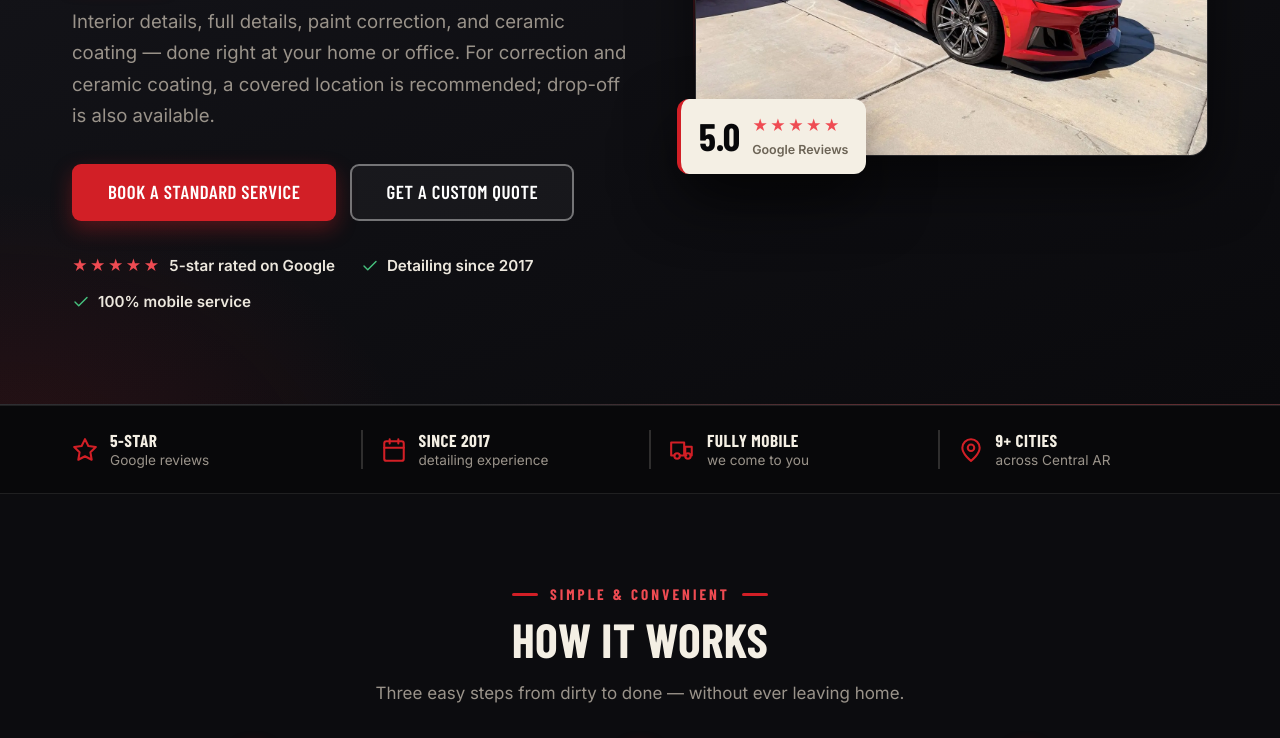
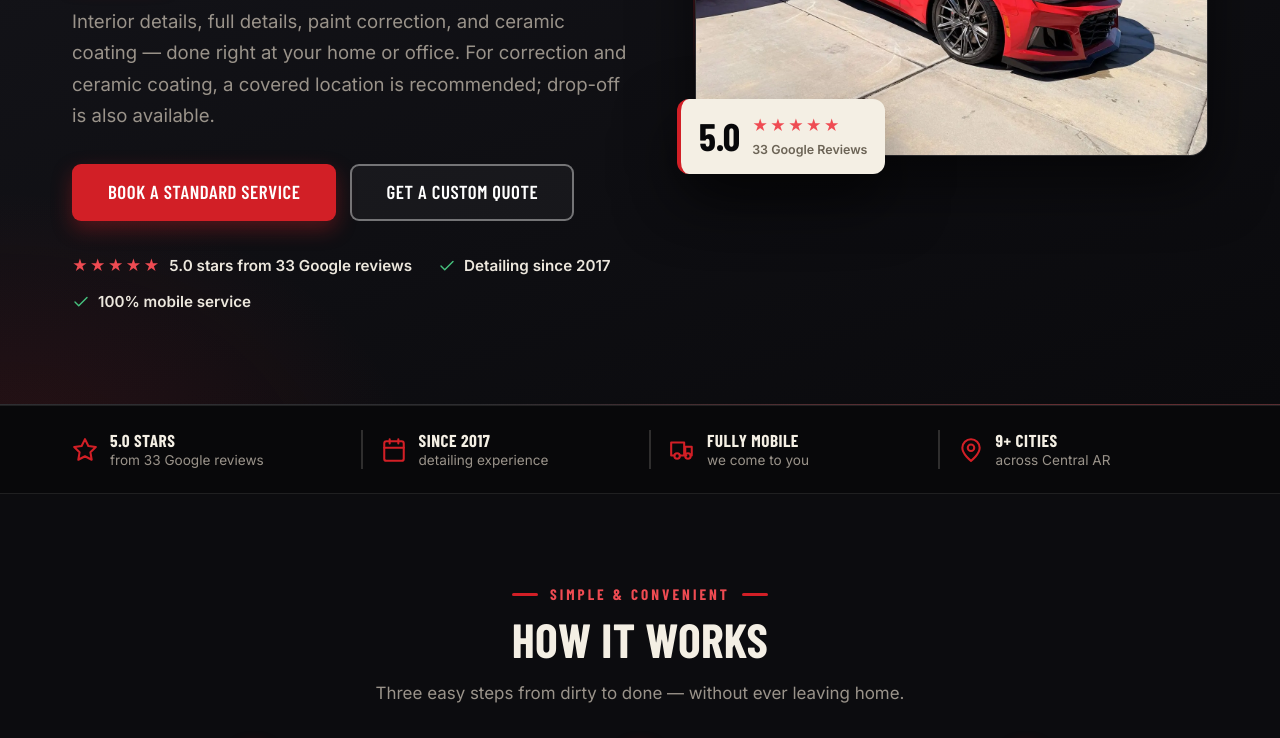
Before and after one commit to J-Rod98/tuff-bros-detailing, a website: page index.html in a window 1280 px wide. Shown: the part 540-1278 px from the top of the page. Drawn offline with nearby package versions, Linux system fonts and the light colour scheme; a script that the page names is missing.

Commit message:
Show Google review count on site

```diff
--- a/index.html
+++ b/index.html
@@ -202,7 +202,7 @@
         <a href="#quote" class="btn btn-outline-light btn-lg">Get a Custom Quote</a>
       </div>
       <ul class="hero-trust">
-        <li><span class="stars" aria-hidden="true">&#9733;&#9733;&#9733;&#9733;&#9733;</span> 5-star rated on Google</li>
+        <li><span class="stars" aria-hidden="true">&#9733;&#9733;&#9733;&#9733;&#9733;</span> 5.0 stars from 33 Google reviews</li>
         <li><svg class="icon tick" viewBox="0 0 24 24" aria-hidden="true"><path d="M20 6 9 17l-5-5"/></svg> Detailing since 2017</li>
         <li><svg class="icon tick" viewBox="0 0 24 24" aria-hidden="true"><path d="M20 6 9 17l-5-5"/></svg> 100% mobile service</li>
       </ul>
@@ -215,7 +215,7 @@
       <div class="hero-badge">
         <span class="hero-badge-score">5.0</span>
         <span class="stars" aria-hidden="true">&#9733;&#9733;&#9733;&#9733;&#9733;</span>
-        <span class="hero-badge-label">Google Reviews</span>
+        <span class="hero-badge-label">33 Google Reviews</span>
       </div>
     </div>
   </div>
@@ -226,7 +226,7 @@
   <div class="container trustbar-inner">
     <div class="tb-item">
       <svg class="icon" viewBox="0 0 24 24" aria-hidden="true"><path d="m12 2 3.09 6.26L22 9.27l-5 4.87 1.18 6.88L12 17.77l-6.18 3.24L7 14.14 2 9.27l6.91-1.01L12 2z"/></svg>
-      <span><strong>5-Star</strong> Google reviews</span>
+      <span><strong>5.0 stars</strong> from 33 Google reviews</span>
     </div>
     <div class="tb-item">
       <svg class="icon" viewBox="0 0 24 24" aria-hidden="true"><rect x="3" y="4" width="18" height="18" rx="2"/><path d="M16 2v4M8 2v4M3 10h18"/></svg>
@@ -530,7 +530,7 @@
       </li>
     </ul>
     <div class="trust-cta">
-      <a href="https://share.google/C6yQP4xu4Yk4qk89D" class="btn btn-outline" target="_blank" rel="noopener">Read Our Google Reviews</a>
+      <a href="https://share.google/C6yQP4xu4Yk4qk89D" class="btn btn-outline" target="_blank" rel="noopener">Read Our 33 Google Reviews</a>
       <a href="https://www.instagram.com/tuffbros/" class="btn btn-outline" target="_blank" rel="noopener">See Our Work on Instagram</a>
     </div>
   </div>
```
Also changed, not shown: reviews/index.html (+2 -2 lines).
